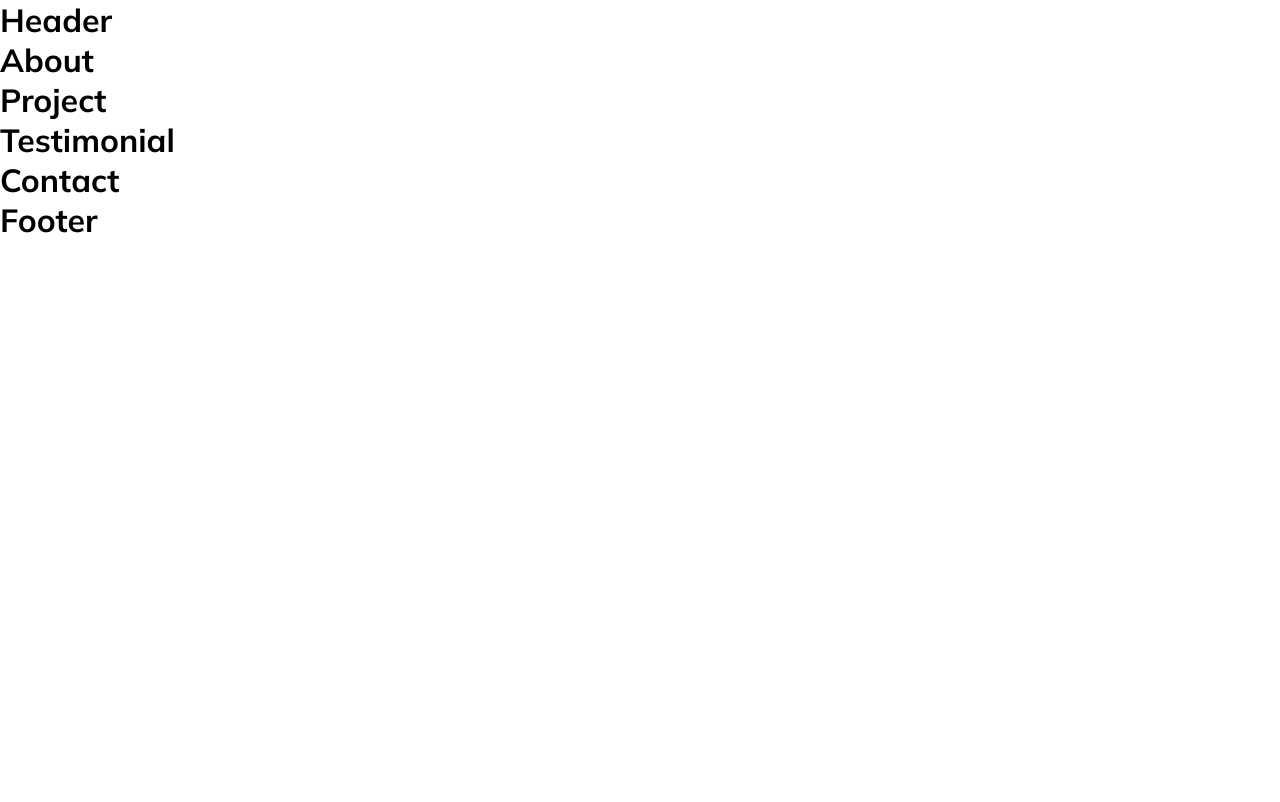
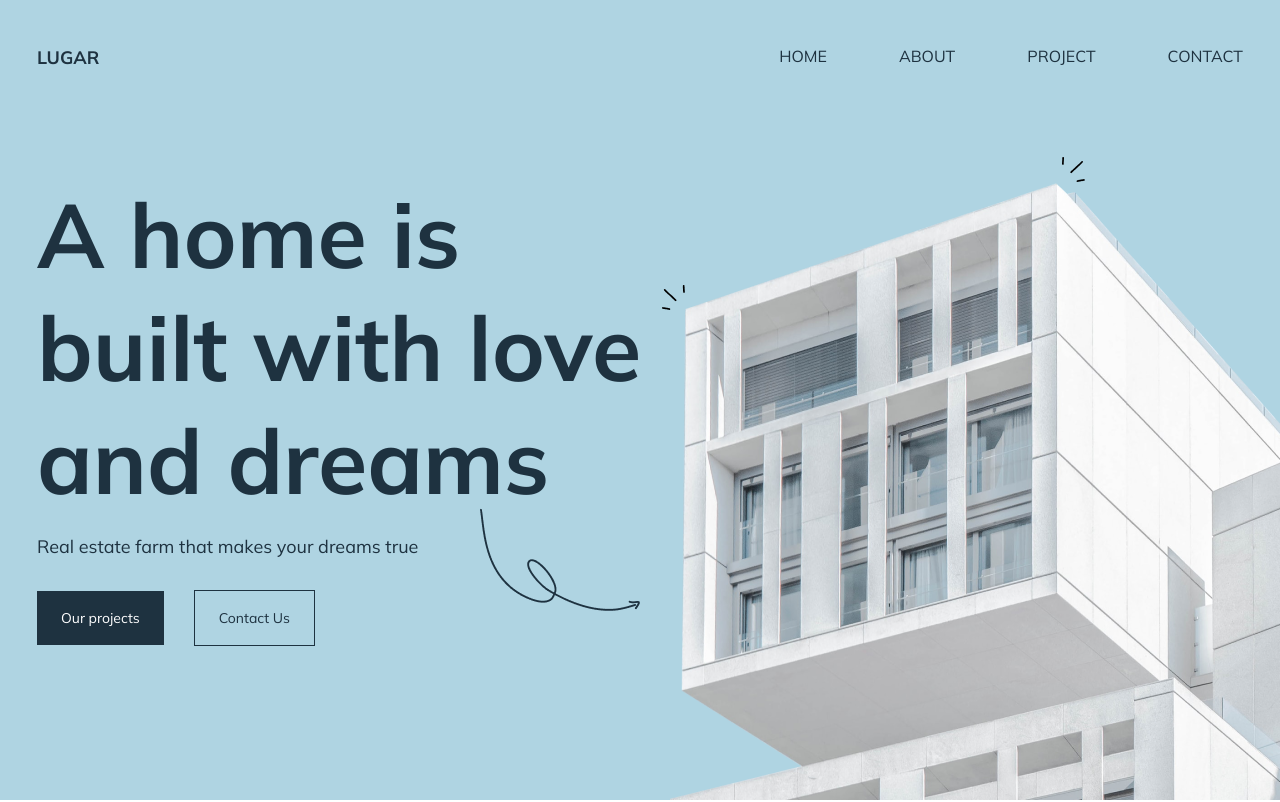
Before and after one commit to DandunAdi/landing-page-vue-js, a Vue app: page / in a window 1280 px wide. Shown: the top 802 px of the page. Built offline with nearby package versions, Linux system fonts and the light colour scheme.

Commit message:
slicing header

```diff
--- a/src/App.vue
+++ b/src/App.vue
@@ -27,5 +27,32 @@ import Footer from "./components/Footer.vue";
 
 body {
   font-family: 'Mulish', sans-serif;
+  color: #1E3240;
+}
+
+.content {
+  max-width: 1206px;
+  margin: 0 auto;
+}
+
+.btn {
+  padding: 18px 24px;
+  font-size: 14px;
+  font-weight: 400;
+  border-radius: 0;
+  border: none;
+  cursor: pointer;
+  font-family: 'Mulish', sans-serif;
+
+  &-primary {
+    background-color: #1E3240;
+    color: #fff;
+  }
+
+  &-secondary {
+    background-color: #AFD4E2;
+    border: 1px solid #1E3240;
+    color: #1E3240;
+  }
 }
 </style>
--- a/src/components/Header.vue
+++ b/src/components/Header.vue
@@ -3,5 +3,79 @@
 </script>
 
 <template>
-  <h1>Header</h1>
+<div class="header">
+  <img src="../assets/hero.png" class="hero-img" alt="">
+  <div class="content">
+    <nav>
+      <h4 class="logo">LUGAR</h4>
+      <ul>
+        <li>HOME</li>
+        <li>ABOUT</li>
+        <li>PROJECT</li>
+        <li>CONTACT</li>
+      </ul>
+    </nav>
+    <div class="intro">
+      <h1>A home is built with love and dreams</h1>
+      <p>Real estate farm that makes your dreams true</p>
+      <div>
+        <button class="btn btn-primary">Our projects</button>
+        <button class="btn btn-secondary">Contact Us</button>
+      </div>
+    </div>
+  </div>
+</div>
 </template>
+
+<style lang="scss" scoped>
+.header {
+  background-color: #AFD4E2;
+  min-height: 100vh;
+  position: relative;
+
+  .hero-img {
+    position: absolute;
+    right: 0;
+    bottom: 0;
+    z-index: 1;
+  }
+  .content {
+    position: relative;
+    z-index: 2;
+  }
+
+  nav {
+    display: flex;
+    justify-content: space-between;
+    padding-top: 46px;
+
+    ul {
+      display: flex;
+      gap: 72px;
+      list-style: none;
+    }
+    .logo {
+      font-size: 18px;
+    }
+  }
+
+  .intro {
+    margin-top: 109px;
+
+    h1 {
+      font-size: 90px;
+      max-width: 635px;
+      margin-bottom: 18px;
+    }
+    p {
+      font-size: 18px;
+      margin-bottom: 32px;
+    }
+
+    .btn-secondary {
+      margin-left: 30px;
+    }
+  }
+}
+
+</style>
```
Also changed, not shown: src/assets/hero.png (added).
